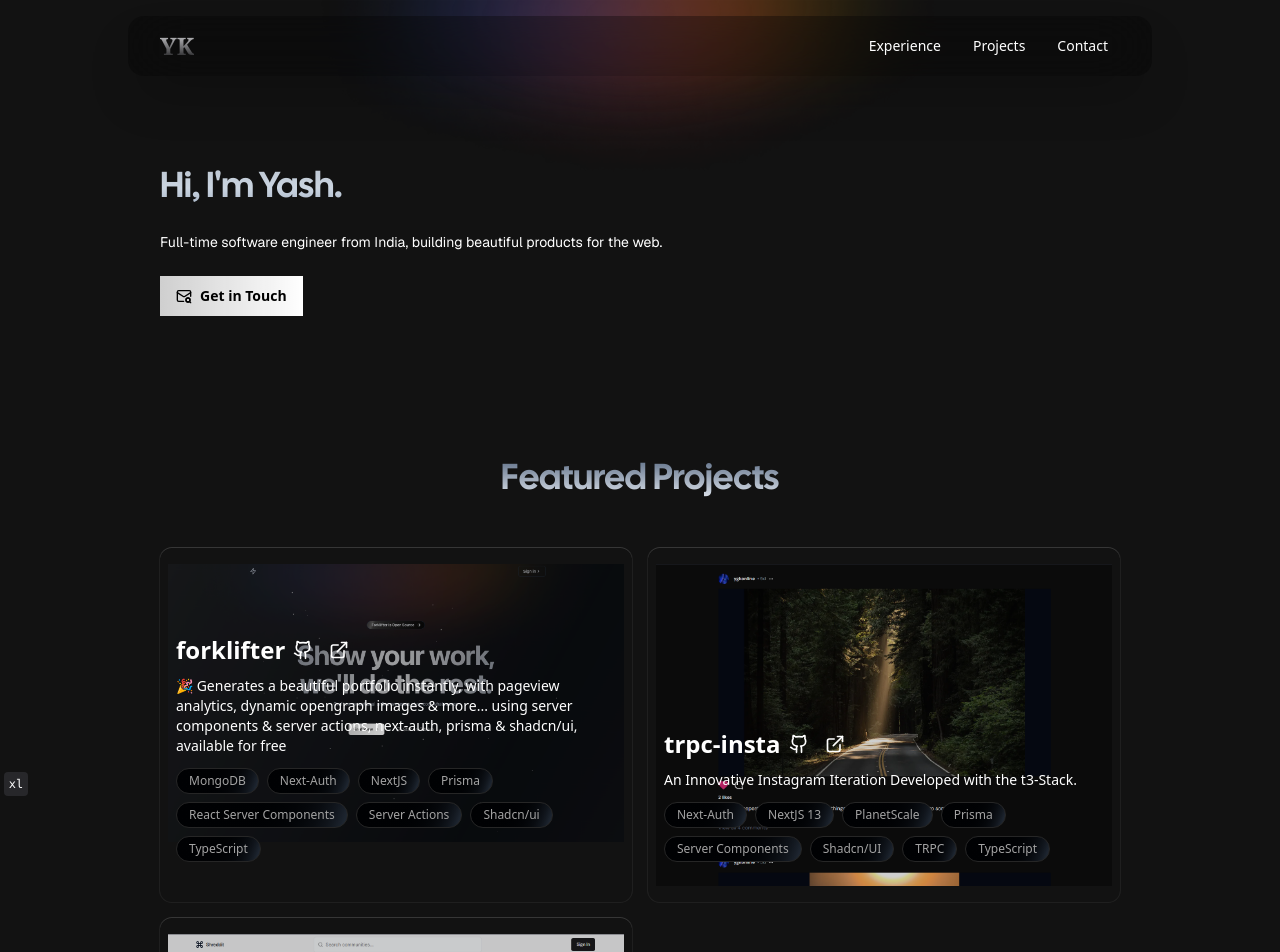
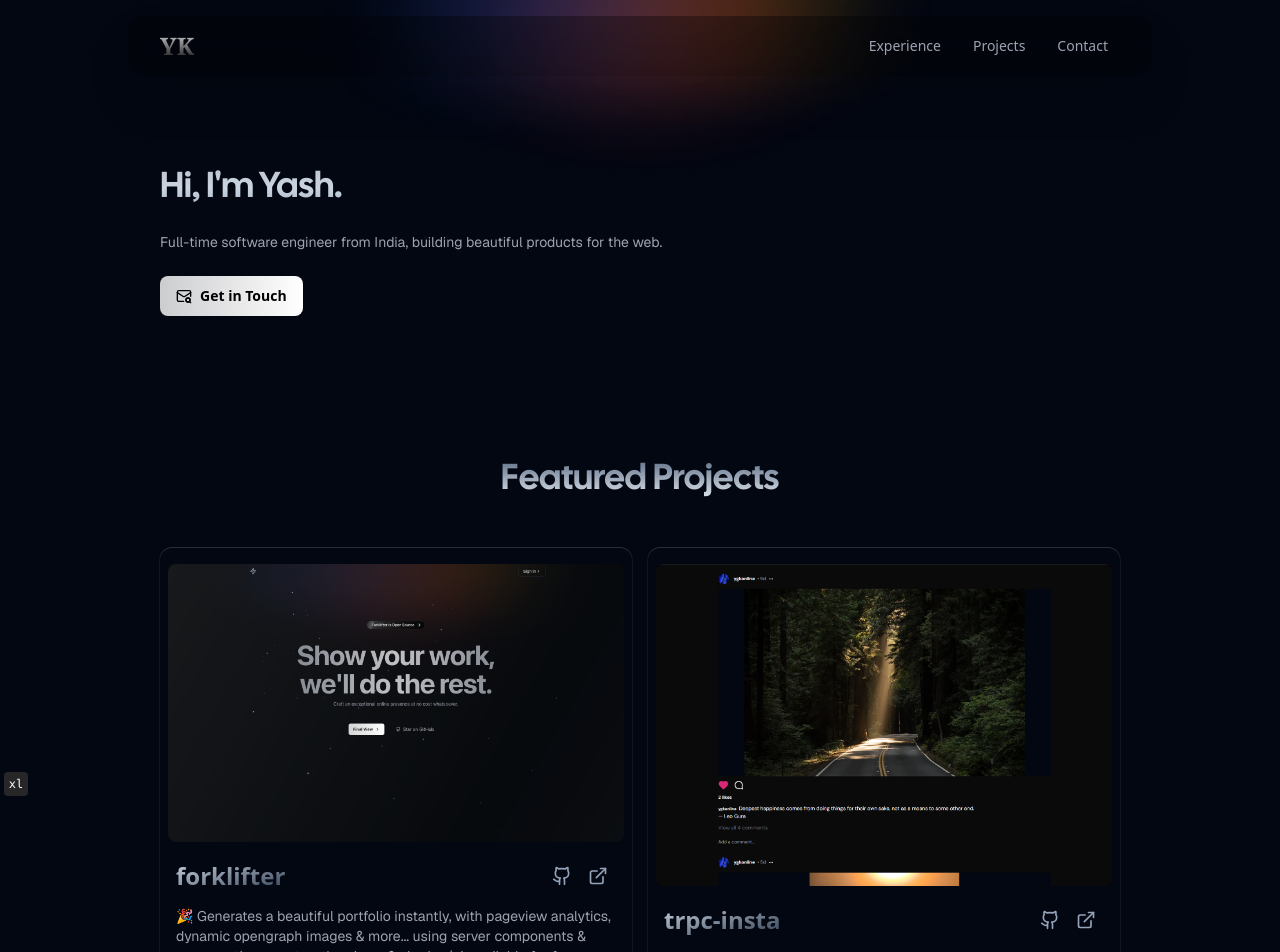
Before and after one commit to 99Yash/ygkr, a Next.js app: page / in a window 1280 px wide. Shown: the top 952 px of the page. Built offline with nearby package versions, Linux system fonts and the light colour scheme.

Commit message:
projects better biew

```diff
--- a/package.json
+++ b/package.json
@@ -32,7 +32,6 @@
     "lucide-react": "^0.268.0",
     "next": "^14.2.4",
     "next-themes": "^0.2.1",
-    "open-graph-scraper": "^6.5.2",
     "postcss": "8.4.27",
     "react": "18.2.0",
     "react-dom": "18.2.0",
--- a/src/app/page.tsx
+++ b/src/app/page.tsx
@@ -7,7 +7,7 @@ export default function Home() {
   return (
     <>
       <Header />
-      <section className="mx-auto mb-16 max-w-5xl space-y-36 px-5 py-24 sm:px-8">
+      <section className="mx-auto mb-16 max-w-5xl space-y-36 px-5 py-24 scrollbar-hide sm:px-8">
         <Hero />
         <FeaturedProjects projects={projects} />
       </section>
--- a/src/components/header.tsx
+++ b/src/components/header.tsx
@@ -32,7 +32,7 @@ const Header = () => {
       className={cn(
         "fixed inset-x-0 top-4 z-40 mx-auto flex h-[60px] max-w-5xl items-center justify-between rounded-2xl bg-transparent/30 px-8 shadow-2xl saturate-100 backdrop-blur-[30px] transition-all duration-300",
         isScrolled &&
-          "top-px h-[68px] bg-slate-950/80 px-4 shadow-xl backdrop-blur-[7px] transition-all duration-300",
+          "top-2 h-[68px] px-4 shadow-xl backdrop-blur-[7px] transition-all duration-300",
       )}
       initial={{
         y: -100,
--- a/src/components/hero.tsx
+++ b/src/components/hero.tsx
@@ -50,7 +50,9 @@ export default function Hero() {
           <h1 className="bg-gradient-to-b from-slate-300/90 via-slate-300 to-slate-400 bg-clip-text font-title text-2xl font-bold leading-9 text-transparent sm:text-4xl sm:leading-[3.5rem]">
             Hi, I{`'`}m Yash.
           </h1>
-          <p className={cn("text-sm text-card", GeistSans.className)}>
+          <p
+            className={cn("text-sm text-muted-foreground", GeistSans.className)}
+          >
             Full-time software engineer from India, building beautiful products
             for the web.
           </p>
--- a/src/components/projects.tsx
+++ b/src/components/projects.tsx
@@ -1,16 +1,18 @@
 "use client";
 
+import { Project } from "@/data/projects.data";
+import { cn } from "@/lib/utils";
+import { motion, useInView } from "framer-motion";
+import { GeistSans } from "geist/font/sans";
+import { ExternalLink, Github } from "lucide-react";
+import Link from "next/link";
+import { useRef } from "react";
 import {
   Tooltip,
   TooltipContent,
   TooltipProvider,
   TooltipTrigger,
-} from "@/components/ui/tooltip";
-import { Project } from "@/data/projects.data";
-import { motion, useInView } from "framer-motion";
-import { ExternalLink, Github } from "lucide-react";
-import Link from "next/link";
-import { useRef } from "react";
+} from "./ui/tooltip";
 import { BlurImage } from "./utils/blur-image";
 
 const variants = {
@@ -79,22 +81,22 @@ export default function FeaturedProjects({ projects }: ProjectsProps) {
         {projects.map((project, i) => (
           <div
             key={i}
-            className="group relative flex flex-col rounded-xl px-2 py-4 shadow-feature-card-dark"
+            className="group rounded-xl px-2 py-4 shadow-feature-card dark:shadow-feature-card-dark"
           >
             <BlurImage
               src={`/assets/${project.name}.png`}
-              lazy
               width={1280}
               height={832}
+              imageClassName="group-hover:scale-110"
               alt={project.name}
-              imageClassName="group-hover:scale-105 opacity-80"
               className="rounded-lg"
             />
-            <div className="absolute bottom-6 flex flex-col justify-between gap-3 px-2 py-4">
-              <div className="flex grow items-center">
-                <div className="flex flex-col gap-2">
-                  <div className="flex items-center">
-                    <h2 className="text-2xl font-bold">{project.name}</h2>
+            <div className="flex-1 px-2 py-4">
+              <div className="space-y-3">
+                <div className="flex items-center justify-between">
+                  <h2 className="bg-gradient-to-br from-slate-300 to-slate-700 bg-clip-text text-2xl font-bold text-transparent">
+                    {project.name}
+                  </h2>
                   <div className="flex items-center">
                     {[project.github, project.site].map((url) => (
                       <TooltipProvider key={url} delayDuration={100}>
@@ -102,9 +104,9 @@ export default function FeaturedProjects({ projects }: ProjectsProps) {
                           <TooltipTrigger asChild>
                             <Link target="_blank" className="p-2" href={url}>
                               {url === project.github ? (
-                                  <Github className="h-5 w-5 text-muted" />
+                                <Github className="h-5 w-5 text-slate-400" />
                               ) : (
-                                  <ExternalLink className="h-5 w-5 text-muted" />
+                                <ExternalLink className="h-5 w-5 text-slate-400" />
                               )}
                             </Link>
                           </TooltipTrigger>
@@ -120,11 +122,16 @@ export default function FeaturedProjects({ projects }: ProjectsProps) {
                     ))}
                   </div>
                 </div>
-                  <p className="grow whitespace-pre-line break-words text-sm font-medium text-muted/70">
+                <div
+                  className={cn(
+                    "text-sm text-muted-foreground",
+                    GeistSans.className,
+                  )}
+                >
                   {project.description}
-                  </p>
                 </div>
               </div>
+              <div className="mt-4 flex flex-wrap gap-2">
                 <div className="flex flex-wrap gap-2">
                   {project.tech
                     .sort((a, b) => a.localeCompare(b))
@@ -141,6 +148,7 @@ export default function FeaturedProjects({ projects }: ProjectsProps) {
                 </div>
               </div>
             </div>
+          </div>
         ))}
       </motion.div>
     </motion.div>
--- a/src/components/ui/button.tsx
+++ b/src/components/ui/button.tsx
@@ -71,7 +71,7 @@ export const PrimaryButton: React.FC<Props> = ({
       />
       <div
         className={cn(
-          "relative flex h-10 items-center gap-2 rounded-lg px-4 text-sm font-semibold text-black duration-1000 group-hover:bg-white/90",
+          "relative flex h-10 items-center gap-2 rounded-lg px-4 text-sm font-semibold text-black duration-1000 group-hover:bg-white/90 dark:group-hover:bg-gray-800/90",
           {
             "bg-white": !shiny,
             "bg-gradient-to-r from-white/80 to-white": shiny,
--- a/src/data/projects.data.ts
+++ b/src/data/projects.data.ts
@@ -15,14 +15,13 @@ export const projects = [
     summary:
       "Forklifter is aimed at developers who either specialize in backend technologies or are just learning to code. Simply add your projects and get a fully responsive portfolio website generated for you that you can then show to potential recruiters. This supports adding your open source projects, personal projects, and even past work experience. Now with pageview analytics + dynamic opengraph images",
     github: "https://github.com/99Yash/forklifter",
-    site: "https://forklifter.vercel.app",
+    site: "https://forklifter.vercel.app/",
     tech: [
       "NextJS",
-      "React Server Components",
       "Server Actions",
       "TypeScript",
       "Prisma",
-      "Shadcn/ui",
+      "shadcn/ui",
       "Next-Auth",
       "MongoDB",
     ],
@@ -37,7 +36,7 @@ export const projects = [
     tech: [
       "NextJS 13",
       "TypeScript",
-      "Shadcn/UI",
+      "shadcn/ui",
       "Next-Auth",
       "Prisma",
       "TRPC",
@@ -48,14 +47,14 @@ export const projects = [
   {
     name: "shreddiit",
     description:
-      "Social Hub for Real-time Engaging Discussions : Shreddiit is a Reddit-like application for building a personalized community aimed at revolutionizing social discourse. A Dynamic Online Hub Engineered to foster a culture of 'anonymous' resource sharing among Peers. Built this so that my college mates can anonymously share valuable resources & their opinions Respectfully without being judged or shamed for it. Using the latest developments in the React ecosystem :",
+      "Reddit-like application for building a personalized community aimed at revolutionizing social discourse at my college.",
     github: "https://github.com/99Yash/shreddiit",
     summary: "",
-    site: "https://shreddiit.vercel.app",
+    site: "https://shreddiit.vercel.app/",
     tech: [
       "NextJS 13",
       "TypeScript",
-      "Shadcn/UI",
+      "shadcn/ui",
       "Clerk-Auth",
       "Prisma",
       "PlanetScale",
--- a/src/styles/globals.css
+++ b/src/styles/globals.css
@@ -10,3 +10,79 @@
 .gradient-brightness {
   background: linear-gradient(to right, rgba(0, 0, 0, 0), rgba(0, 0, 0, 0.9));
 }
+
+@layer base {
+  :root {
+    --background: 0 0% 100%;
+    --foreground: 224 71.4% 4.1%;
+
+    --card: 0 0% 100%;
+    --card-foreground: 224 71.4% 4.1%;
+
+    --popover: 0 0% 100%;
+    --popover-foreground: 224 71.4% 4.1%;
+
+    --primary: 220.9 39.3% 11%;
+    --primary-foreground: 210 20% 98%;
+
+    --secondary: 220 14.3% 95.9%;
+    --secondary-foreground: 220.9 39.3% 11%;
+
+    --muted: 220 14.3% 95.9%;
+    --muted-foreground: 220 8.9% 46.1%;
+
+    --accent: 220 14.3% 95.9%;
+    --accent-foreground: 220.9 39.3% 11%;
+
+    --destructive: 0 84.2% 60.2%;
+    --destructive-foreground: 210 20% 98%;
+
+    --border: 220 13% 91%;
+    --input: 220 13% 91%;
+    --ring: 224 71.4% 4.1%;
+
+    --radius: 0.5rem;
+  }
+
+  .dark {
+    --background: 224 71.4% 4.1%;
+    --foreground: 210 20% 98%;
+
+    --card: 224 71.4% 4.1%;
+    --card-foreground: 210 20% 98%;
+
+    --popover: 224 71.4% 4.1%;
+    --popover-foreground: 210 20% 98%;
+
+    --primary: 210 20% 98%;
+    --primary-foreground: 220.9 39.3% 11%;
+
+    --secondary: 215 27.9% 16.9%;
+    --secondary-foreground: 210 20% 98%;
+
+    --muted: 215 27.9% 16.9%;
+    --muted-foreground: 217.9 10.6% 64.9%;
+
+    --accent: 215 27.9% 16.9%;
+    --accent-foreground: 210 20% 98%;
+
+    --destructive: 0 62.8% 30.6%;
+    --destructive-foreground: 210 20% 98%;
+
+    --border: 215 27.9% 16.9%;
+    --input: 215 27.9% 16.9%;
+    --ring: 216 12.2% 83.9%;
+  }
+}
+
+@layer base {
+  * {
+    @apply border-border;
+  }
+  body {
+    @apply bg-background text-foreground;
+  }
+  ::selection {
+    @apply bg-teal-500/10 text-teal-500;
+  }
+}
```
Also changed, not shown: 1 other file (tests, documents, lock files or other folders). Lines whose indentation alone changed are shown as unchanged.
